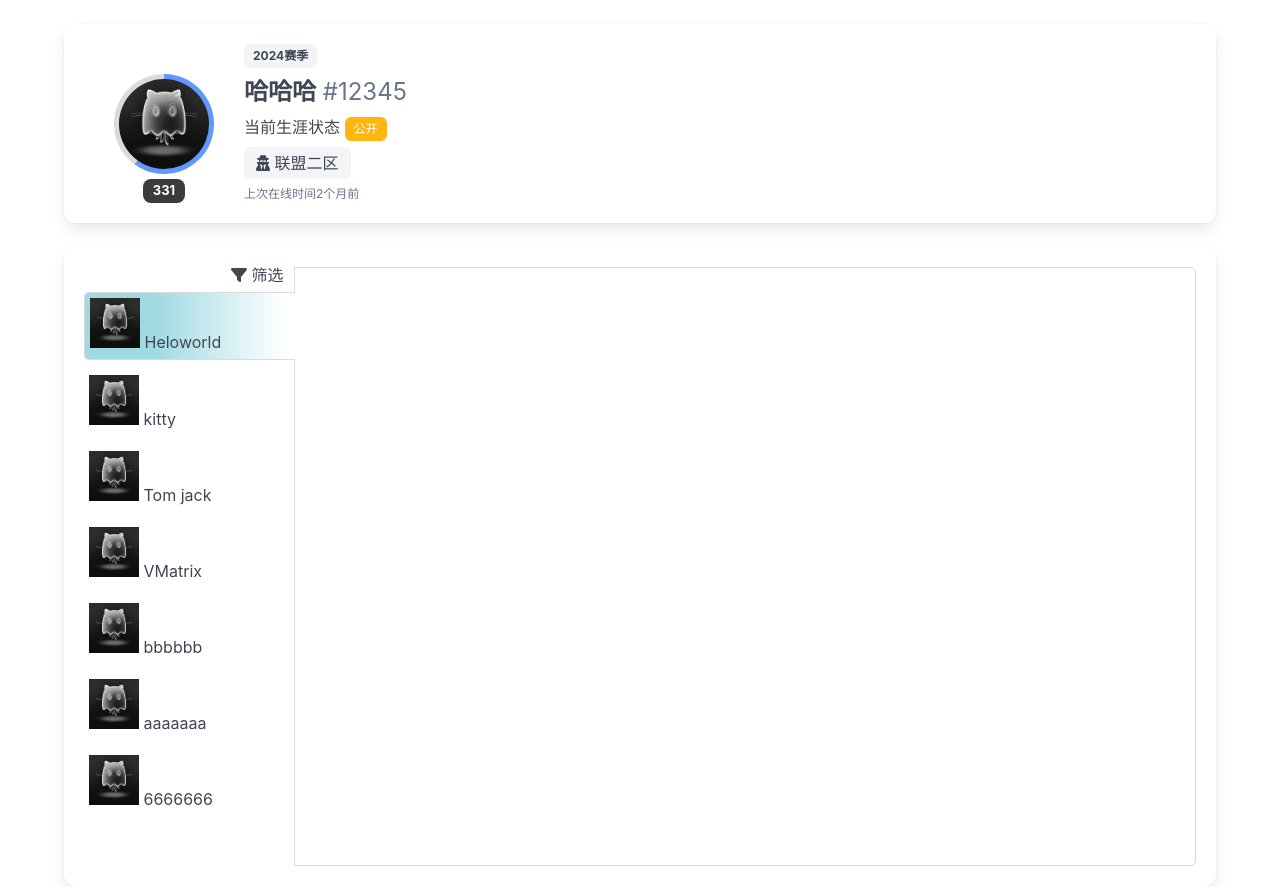
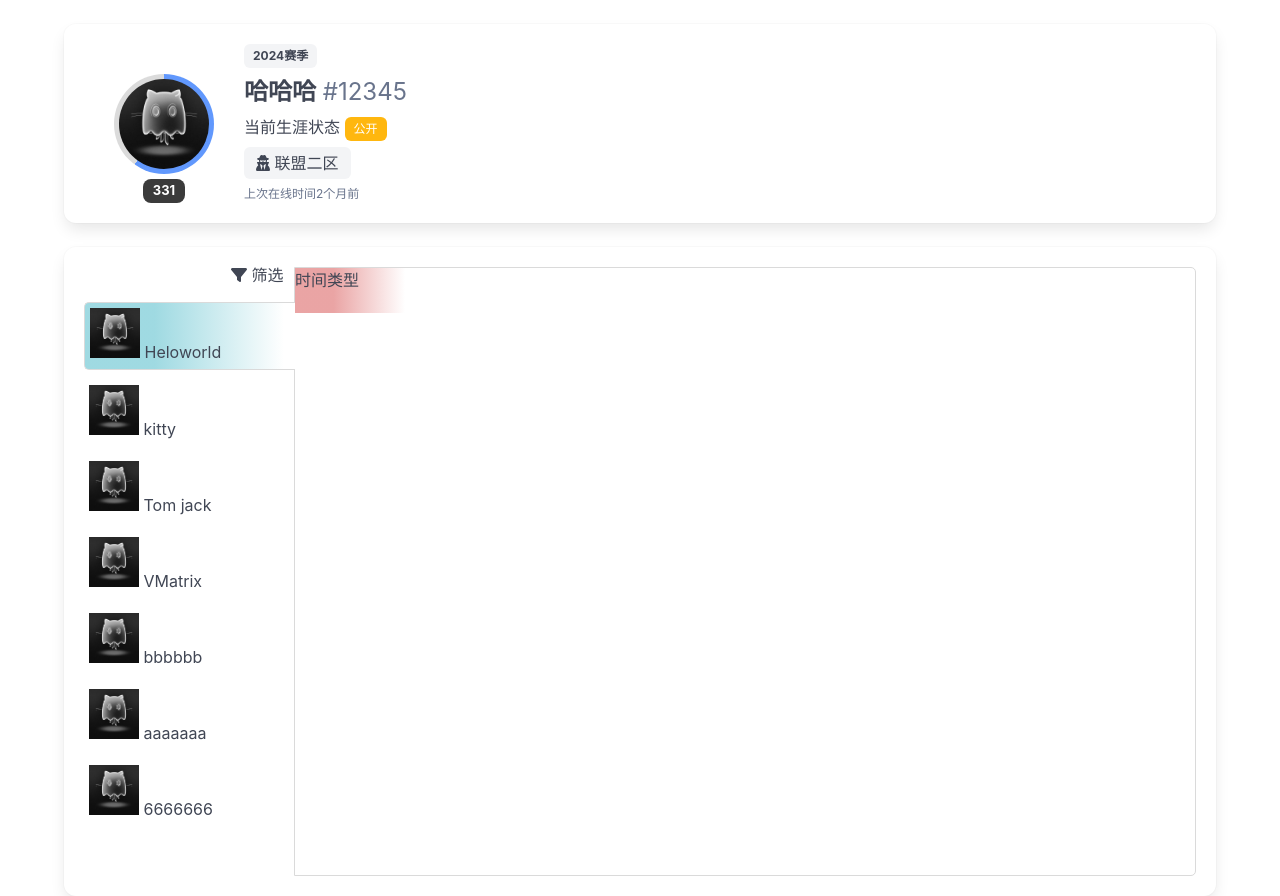
Before and after one commit to Remember-the-past/RiotWeb, a Vue app: page / in a window 1280 px wide. Built offline with nearby package versions, Linux system fonts and the light colour scheme.

Commit message:
无用提交

```diff
--- a/src/App.vue
+++ b/src/App.vue
@@ -68,7 +68,21 @@
                 </div>
                 <div class="sporting-footer"></div>
             </div>
-            <div class="sporting-detail"></div>
+            <div class="sporting-detail">
+                <div class="sporting-title">
+                    <div class="vsdata-type">
+                        <div
+                            class="vsdata-type-item"
+                            v-for="(item) in vsdatatypeList"
+                            :class="{ key: item.key}"
+                        >
+                            {{ item.key }}
+                        </div>
+                    </div>
+                </div>
+                <div class="sporting-info">
+                </div>
+            </div>
         </div>
     </div>
 </template>
@@ -83,6 +97,14 @@ const Win = {
     failed: 'failed',
     none: 'none'
 }
+
+let vsdatatypeList = reactive([
+    {
+        key: "时间"
+    },{
+        key: "类型"
+    }
+])
 
 
 let sportingList = reactive([
@@ -177,18 +199,22 @@ $border-color: rgb(218, 218, 218);
         flex-direction: column;
 
         .sporting-header {
-            height: 25px;
+            height: 35px;
             width: 200px;
             display: flex;
             justify-content: flex-end;
+
+            .sporting-header-title:hover {
+                height: 100px;
+                width: 100px;
+                color: #0b0b0b;
+            }
 
             .sporting-header-title {
                 display: flex;
                 align-items: center;
                 height: 16px;
                 width: 53px;
-
-
             }
         }
 
@@ -275,6 +301,18 @@ $border-color: rgb(218, 218, 218);
         flex: auto;
         border: 1px solid $border-color;
         border-radius: 0 5px 5px 0;
+
+        .sporting-title {
+            display: flex;
+            height: 70px;
+
+            .vsdata-type{
+                display: flex;
+                height: 45px;
+                width: 110px;
+                background: linear-gradient(to right, rgba(213, 74, 74, .5) 35%, #FFF);
+            }
+        }
     }
 }
 </style>
```
